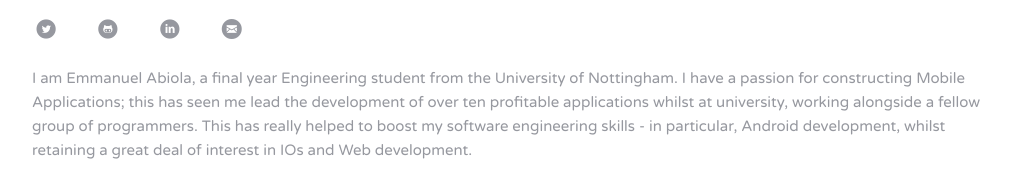
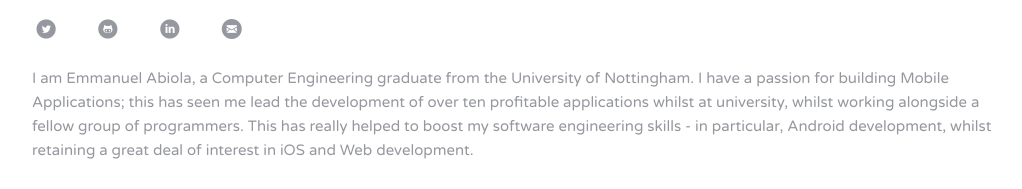
Before and after one commit to EmmanuelAbiola/EmmanuelAbiola.github.io, a plain HTML site: page index.html at #!/home in a window 1280 px wide. Shown: the part 251-440 px from the top of the page, without its empty margins (128-1150 px from the left). Drawn offline with Linux system fonts and the light colour scheme.

Commit message:
updated bio

```diff
--- a/views/home/bio.html
+++ b/views/home/bio.html
@@ -28,6 +28,6 @@
 </div>
 <div class="row">
   <div class="twelve columns description">
-   I am Emmanuel Abiola, a final year Engineering student from the University of Nottingham. I have a passion for constructing Mobile Applications; this has seen me lead the development of over ten profitable applications whilst at university, working alongside a fellow group of programmers. This has really helped to boost my software engineering skills - in particular, Android development, whilst retaining a great deal of interest in IOs and Web development.
+   I am Emmanuel Abiola, a Computer Engineering graduate from the University of Nottingham. I have a passion for building Mobile Applications; this has seen me lead the development of over ten profitable applications whilst at university, whilst working alongside a fellow group of programmers. This has really helped to boost my software engineering skills - in particular, Android development, whilst retaining a great deal of interest in iOS and Web development.
   </div>
 </div>
```
Also changed, not shown: 2 other files.
